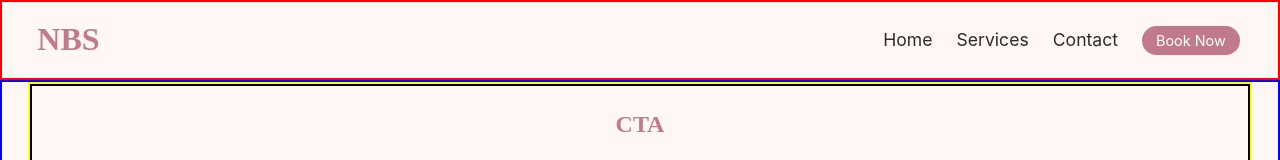
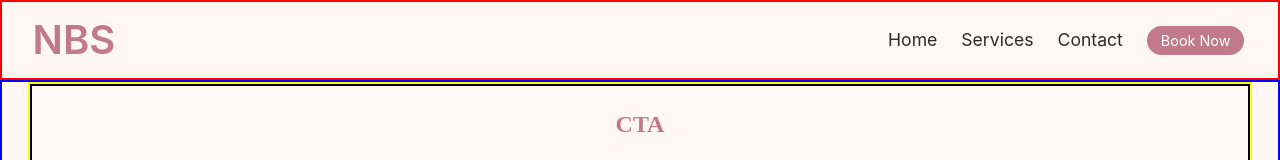
Before and after one commit to Lebo-Madikane/ness-beauty-salon, a Next.js app: page / in a window 1280 px wide. Shown: the top 160 px of the page. Built offline with nearby package versions, Linux system fonts and the light colour scheme; a web font is replaced by a local one.

Commit message:
Header component code review

```diff
--- a/src/components/Header/Header.js
+++ b/src/components/Header/Header.js
@@ -9,19 +9,11 @@ export default function Header() {
     return (
         <header className={styles.header}>
             <div className={styles.container}>
-                <Link href='#/'>
-                    <h2 className={styles.logo}>NBS</h2>
-                </Link>
+                <Link href='/' className={styles.logo}>NBS</Link>
                 <div className={styles.nav}>
-                    <Link href='#/'>
-                        <p>Home</p>
-                    </Link>
-                    <Link href='#/'>
-                        <p className={styles.desktopNav}>Services</p>
-                    </Link>
-                    <Link href='#/'>
-                        <p className={styles.desktopNav}>Contact</p>
-                    </Link>
+                    <Link href='/'>Home</Link>
+                    <Link href='/services' className={styles.desktopNav}>Services</Link>
+                    <Link href='/contact' className={styles.desktopNav}>Contact</Link>
                     <Button>Book Now</Button>
                 </div>
             </div>
--- a/src/components/Header/Header.module.scss
+++ b/src/components/Header/Header.module.scss
@@ -3,24 +3,26 @@
 
 .header {
     border: 2px solid red;
-    background-color: --color-background;
-    width: 100vw;
+    background-color: var(--color-background);
+    width: 100%;
     min-height: 10vh;
-    align-content: center;
-    padding: 5px;
     position: fixed;
     top: 0;
     left: 0;
     right: 0;
+    align-content: center;
 
     .container {
         max-width: 96%;
-        margin: 0 auto;
         padding: 5px;
         @include flex-between;
+        margin: 0 auto;
 
         .logo {
-            width: fit-content;
+            font-size: 2.5rem;
+            font-weight: 600;
+            color: var(--color-primary);
+            text-decoration: none;
         }
 
         .nav {
@@ -28,10 +30,8 @@
             @include flex-between;
             padding: 3px;
             gap: 1.5rem;
-
-            p {
-                margin-bottom: 0;
-            }
+            font-size: 1.1rem;
+            text-decoration: none;
 
             @include mobile {
                 gap: 0.3rem;
```
